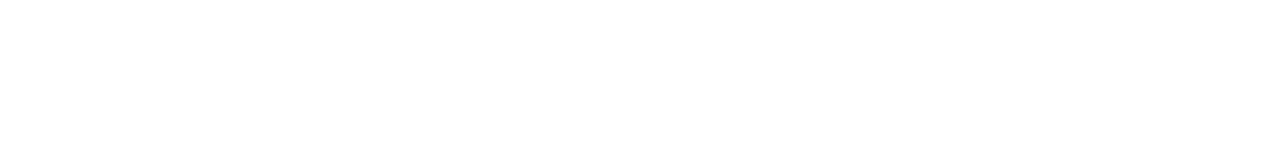
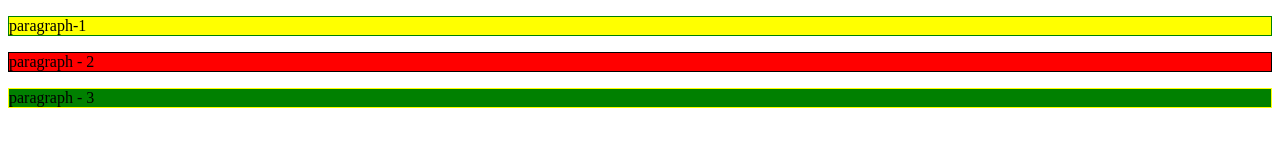
Before and after one commit to acciojob/id-color-Dedeepyach13, a website: page main.html in a window 1280 px wide. Drawn offline with Linux system fonts and the light colour scheme.

Commit message:
created a submission

```diff
--- a/main.html
+++ b/main.html
@@ -8,6 +8,13 @@
 
 <body>
 	<!-- the entire body must be written by student -->
+	<div>
+
+	<p id="yellow">paragraph-1</p>
+	<p id="red">paragraph - 2</p>
+	<p id="green">paragraph - 3</p>
+	</div>
+
     <script type="text/javascript" src="./script.js">
 </script>
 
--- a/styles.css
+++ b/styles.css
@@ -1 +1,12 @@
 /*  your css code here. If applicable */
+#yellow{
+	background-color: yellow;
+	border: 1px solid green
+}
+#red{
+	background-color: red;
+    border: 1px solid black;
+}
+#green{
+	 background-color: green;
+    border: 1px solid yellow;
```
